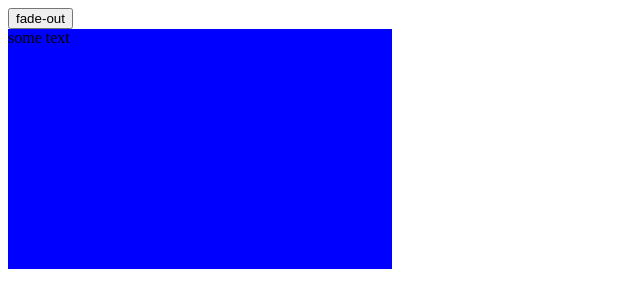
After one commit to Bizbalt/MonthGrayer, a Flask app: template templates/button_fade.html in a window 1280 px wide. The commit adds this page. Shown: the top 308 px of the page, without its empty margins (0-640 px from the left). Run offline with Flask 3, Linux system fonts and the light colour scheme; the template is opened without the code that fills it, so the values that code supplies are empty.

Commit message:
:sparkles: live user search and fade tests

```diff
--- /dev/null
+++ b/static/fade_script.js
@@ -0,0 +1,24 @@
+//toggle var
+var fade_state = true;
+//on btn click
+function fade() {
+  //get the button and div
+  let div = document.getElementById("div");
+  let btn = document.getElementById("fade");
+  //if faded in or out
+  if (fade_state === true) {
+    //trigers animation
+    div.style.animation = "fade-out 2s forwards";
+    //sets the text
+    btn.innerHTML = "fade-in";
+    //sets fade_state
+    fade_state = false;
+  } else if (fade_state === false) {
+    //trigers animation
+    div.style.animation = "fade-in 2s forwards";
+    //sets the text
+    btn.innerHTML = "fade-out";
+    //sets fade_state
+    fade_state = true;
+  }
+}
--- /dev/null
+++ b/static/style.css
@@ -0,0 +1,27 @@
+div {
+  width: 30vw;
+  height: 30vh;
+  background-color: blue;
+  opacity: 100%;
+}
+
+
+/*the fade animations*/
+
+@keyframes fade-out {
+  from {
+    opacity: 100%;
+  }
+  to {
+    opacity: 0%;
+  }
+}
+
+@keyframes fade-in {
+  from {
+    opacity: 0%;
+  }
+  to {
+    opacity: 100%;
+  }
+}
--- /dev/null
+++ b/templates/button_fade.html
@@ -0,0 +1,17 @@
+<!DOCTYPE html>
+<html lang="en">
+
+<head>
+  <meta charset="utf-8">
+  <meta name="viewport" content="width=device-width">
+  <title>fade-in_fade-out</title>
+  <link href="../static/style.css" rel="stylesheet" type="text/css" />
+</head>
+
+<body>
+  <button id="fade" onclick="fade()">fade-out</button>
+  <div class="main" id="div">some text</div>
+  <script type="text/javascript" src="../static/fade_script.js"></script>
+</body>
+
+</html>
--- /dev/null
+++ b/users.txt
@@ -0,0 +1,2 @@
+bob
+tim
```
Also changed, not shown: templates/MonthGreyer.html (+44 -19 lines), views.py (+18 -11 lines).
